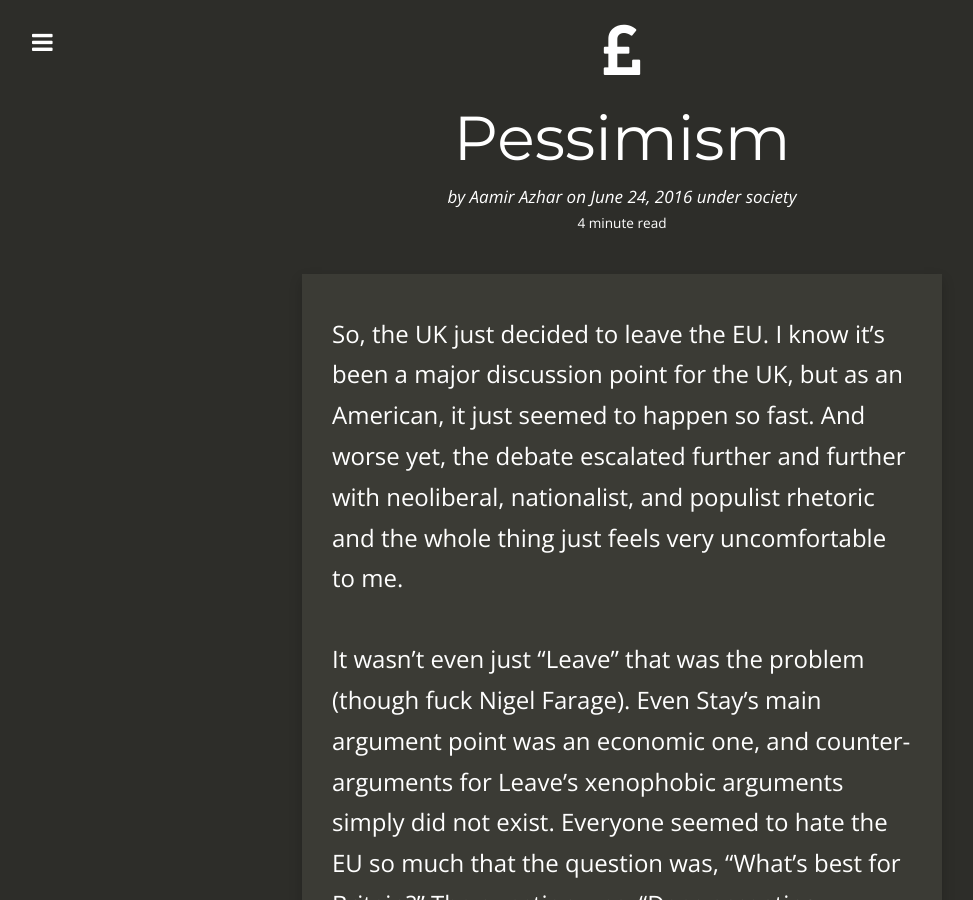
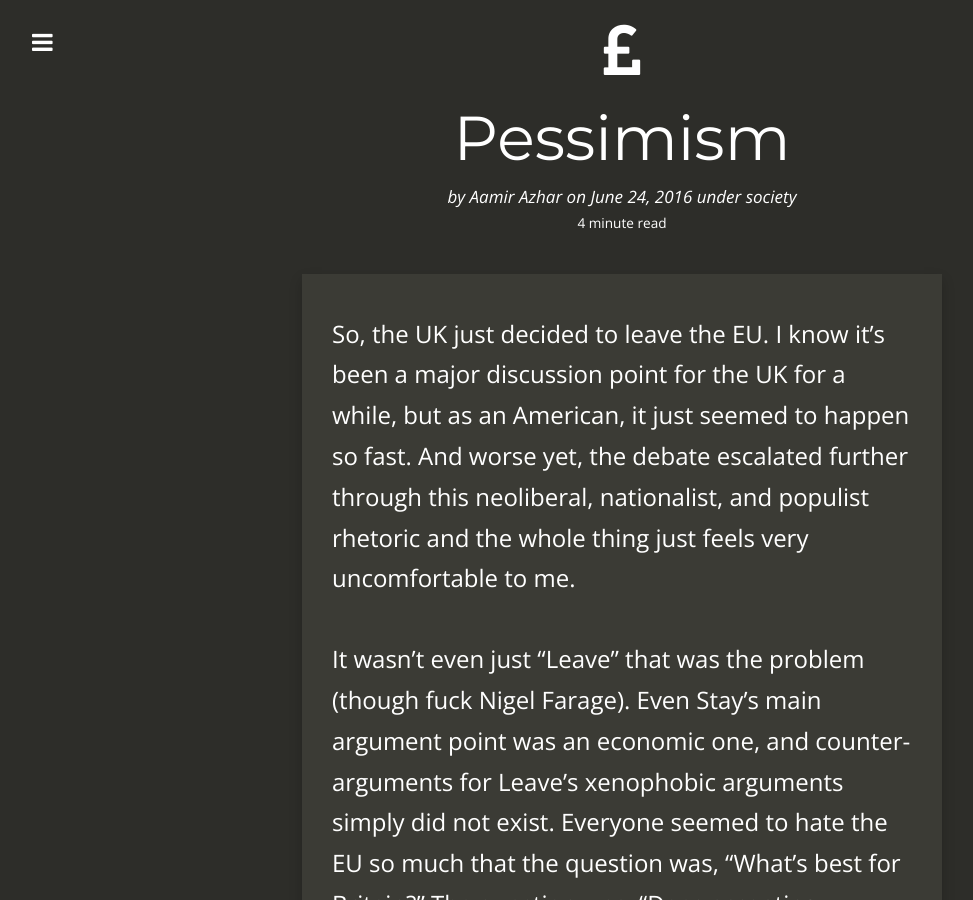
Before and after one commit to aamirazh/aamirazhar.me-backup, a Jekyll site: the page built from _posts/2016-06-24-pessimism.md, in a window 1280 px wide and 900 px high. Shown: the whole window, without its empty margins (18-991 px from the left). Built offline with Jekyll 4.4.1, drawn with Linux system fonts in a browser that asks for light colours; nearby versions of some CDN libraries; comment, search, counter and statistics services are not loaded.

Commit message:
reworded first paragraph

```diff
--- a/_posts/2016-06-24-pessimism.md
+++ b/_posts/2016-06-24-pessimism.md
@@ -13,7 +13,7 @@ tags:
   - politics
 ---
 
-So, the UK just decided to leave the EU. I know it's been a major discussion point for the UK, but as an American, it just seemed to happen so fast. And worse yet, the debate escalated further and further with neoliberal, nationalist, and populist rhetoric and the whole thing just feels very uncomfortable to me.
+So, the UK just decided to leave the EU. I know it's been a major discussion point for the UK for a while, but as an American, it just seemed to happen so fast. And worse yet, the debate escalated further through this neoliberal, nationalist, and populist rhetoric and the whole thing just feels very uncomfortable to me.
 
 It wasn't even just "Leave" that was the problem (though fuck Nigel Farage). Even Stay's main argument point was an economic one, and counter-arguments for Leave's xenophobic arguments simply did not exist. Everyone seemed to hate the EU so much that the question was, "What's best for Britain?" The question was, "Does accepting refugees actually help **us**?" The question was, "At this given point in time, is the EU actually beneficial to **us**?"
 
```
